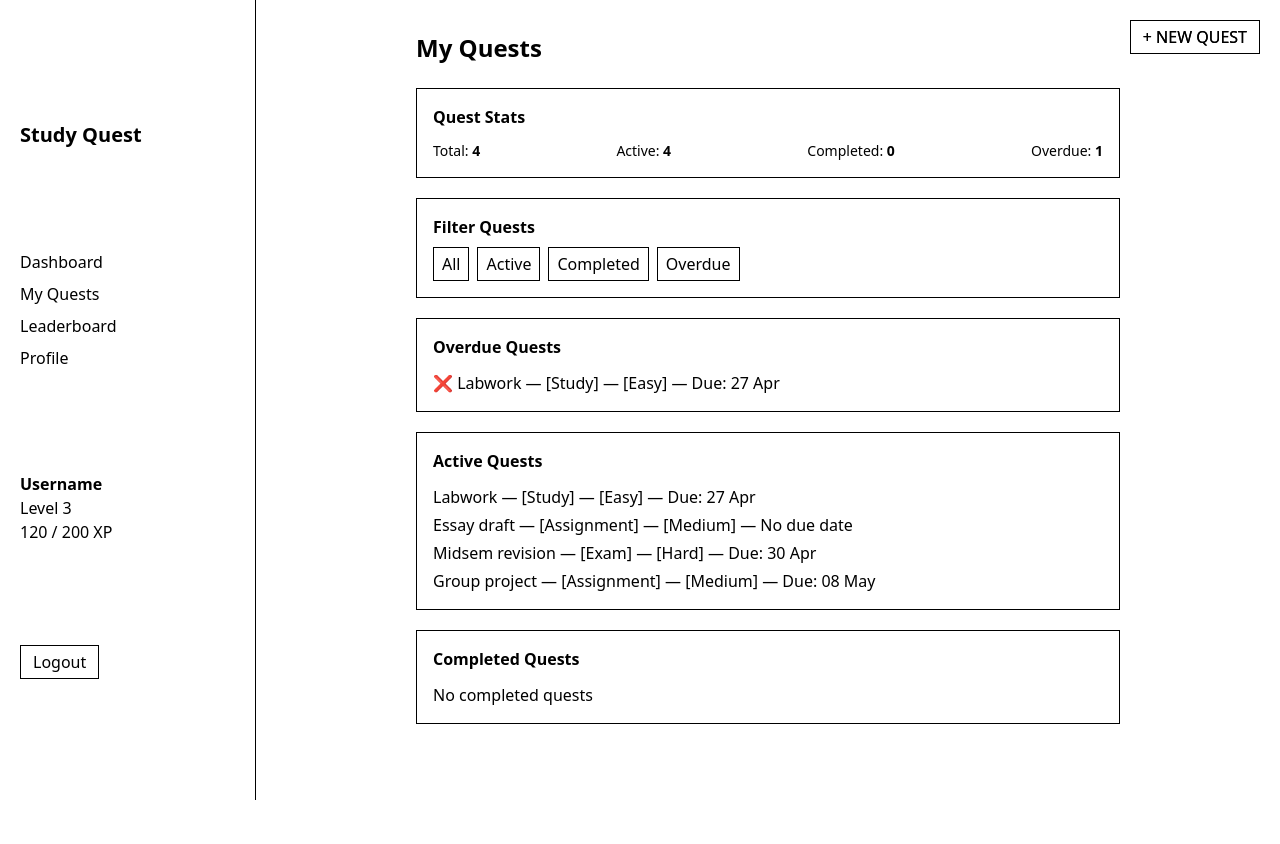
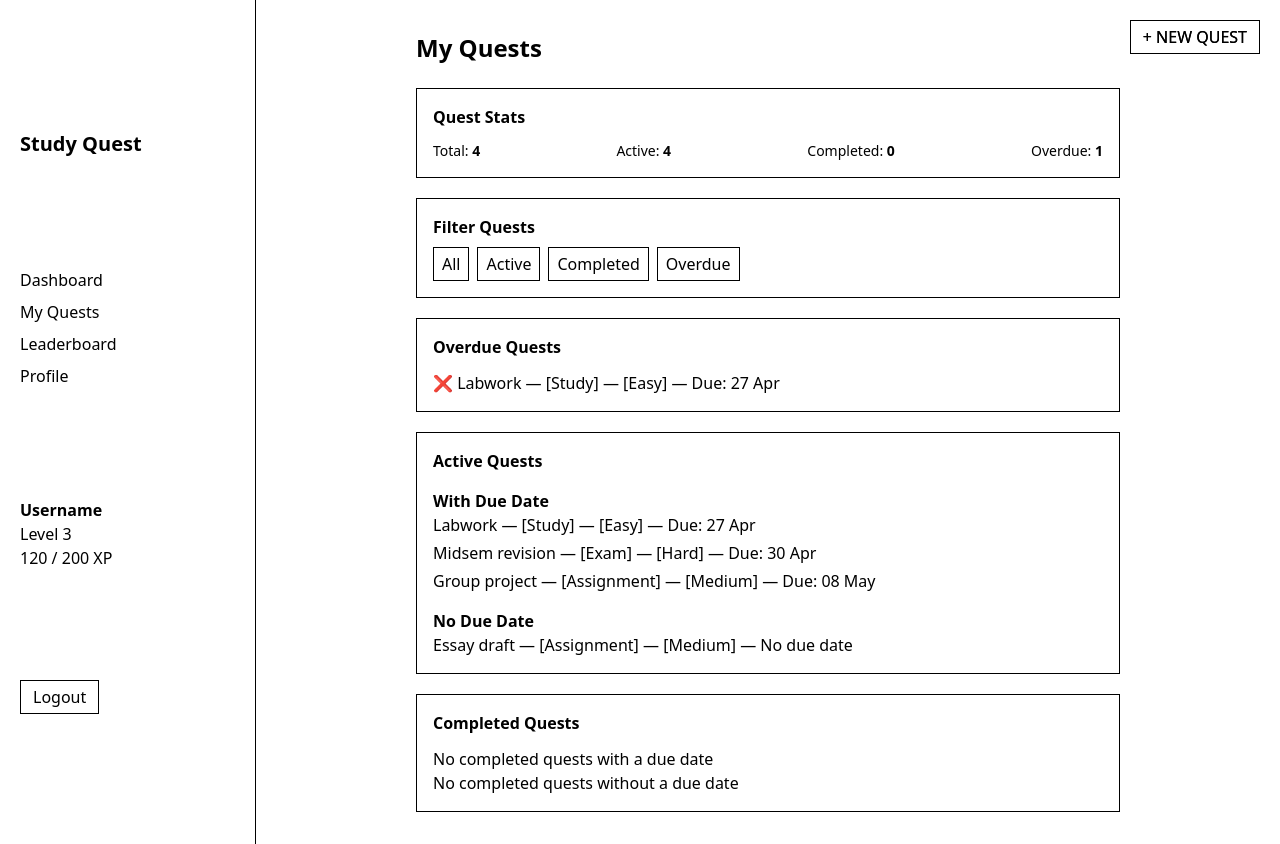
Before and after one commit to sjiang0/CITS3403-Group-Project, a Flask app: page /my-quests in a window 1280 px wide. Before the commit the page ends 800 px from the top, so only its background shows below. Run offline with Flask 3, Linux system fonts and the light colour scheme; some libraries are stand-ins or nearby versions.

Commit message:
change my quest. sort active and completed quests by due date (if any). also separate active quests into 'with due date' and 'no due date'. update backend logic in routes.py to pass quests sorted by due date (if any)

```diff
--- a/studyquest/app/routes.py
+++ b/studyquest/app/routes.py
@@ -1,39 +1,58 @@
 from app import app
 from flask import render_template
-
 from datetime import datetime
 
 ### TODO: remove/edit when DB is implemented
 from app.mock_data import mock_quests
 
-active_quests = [q for q in mock_quests if q.status == "In Progress"]  # TODO: replace with database query once DB is implemented
+active_quests = [q for q in mock_quests if q.status == "In Progress"]
 completed_quests = [q for q in mock_quests if q.status == "Completed"]
+
+# Sort quests by due_date (ascending)
+active_quests_with_due_date = sorted(
+    [q for q in active_quests if q.due_date], key=lambda x: x.due_date
+)
+completed_quests_with_due_date = sorted(
+    [q for q in completed_quests if q.due_date], key=lambda x: x.due_date
+)
+# Quests with no due date
+active_quests_no_due_date = [q for q in active_quests if not q.due_date]
+completed_quests_no_due_date = [q for q in completed_quests if not q.due_date]
+# Overdue quests (ensure due_date exists)
 overdue_quests = [
-    q for q in mock_quests # Make sure due_date is not None before comparing with the current date
-    if q.due_date and q.due_date.date() < datetime.now().date() and q.status != "Completed"
+    q for q in mock_quests if q.due_date and q.due_date.date() < datetime.now().date() and q.status != "Completed"
 ]
+overdue_quests_sorted = sorted(overdue_quests, key=lambda x: x.due_date)
 
+# Count quests
 total_quests = len(mock_quests)
 active_count = len(active_quests)
 completed_count = len(completed_quests)
 overdue_count = len(overdue_quests)
+
 ###
 
 @app.route("/")  # TODO: Change when login is properly implemented
 @app.route("/dashboard")
 def dashboard():
-    return render_template('dashboard.html', quests=active_quests)
+    return render_template(
+        'dashboard.html', quests=active_quests_with_due_date
+    )
 
 @app.route("/my-quests")
 def my_quests():
-    return render_template("my_quests.html",
-                           active_quests=active_quests,
-                           completed_quests=completed_quests,
-                           overdue_quests=overdue_quests,
-                           total_quests=total_quests,
-                           active_count=active_count,
-                           completed_count=completed_count,
-                           overdue_count=overdue_count)
+    return render_template(
+        "my_quests.html",
+        active_quests_with_due_date=active_quests_with_due_date,
+        active_quests_no_due_date=active_quests_no_due_date,
+        completed_quests_with_due_date=completed_quests_with_due_date,
+        completed_quests_no_due_date=completed_quests_no_due_date,
+        overdue_quests=overdue_quests_sorted,
+        total_quests=total_quests,
+        active_count=active_count,
+        completed_count=completed_count,
+        overdue_count=overdue_count
+    )
 
 @app.route("/create-quest")
 def create_quest():
--- a/studyquest/app/templates/my_quests.html
+++ b/studyquest/app/templates/my_quests.html
@@ -50,31 +50,59 @@
 <!-- ACTIVE QUESTS -->
 <section class="border border-black p-4 mb-5">
   <h3 class="font-bold mb-3">Active Quests</h3>
+
+  <!-- Active quests with due dates -->
+  {% if active_quests_with_due_date %}
+    <h4 class="font-semibold mt-4">With Due Date</h4>
     <ul class="space-y-1">
-    {% for quest in active_quests %}
-      <li>
-        {{ quest.title }} — [{{ quest.quest_type | capitalize }}] — [{{ quest.difficulty | capitalize }}]
-        {% if quest.due_date %}
-          — Due: {{ quest.due_date.strftime('%d %b') }}
-        {% else %}
-          — No due date
-        {% endif %}
-      </li>
-    {% else %}
-      <li>No active quests</li>
+      {% for quest in active_quests_with_due_date %}
+        <li>{{ quest.title }} — [{{ quest.quest_type | capitalize }}] — [{{ quest.difficulty | capitalize }}] — Due: {{ quest.due_date.strftime('%d %b') }}</li>
       {% endfor %}
     </ul>
+  {% else %}
+    <p>No active quests with a due date</p>
+  {% endif %}
+
+  <!-- Active quests with no due date -->
+  {% if active_quests_no_due_date %}
+    <h4 class="font-semibold mt-4">No Due Date</h4>
+    <ul class="space-y-1">
+      {% for quest in active_quests_no_due_date %}
+        <li>{{ quest.title }} — [{{ quest.quest_type | capitalize }}] — [{{ quest.difficulty | capitalize }}] — No due date</li>
+      {% endfor %}
+    </ul>
+  {% else %}
+    <p>No active quests without a due date</p>
+  {% endif %}
 </section>
+
 <!-- COMPLETED QUESTS -->
 <section class="border border-black p-4">
   <h3 class="font-bold mb-3">Completed Quests</h3>
+
+  <!-- Completed quests with due dates -->
+  {% if completed_quests_with_due_date %}
+    <h4 class="font-semibold mt-4">With Due Date</h4>
     <ul class="space-y-1">
-    {% for quest in completed_quests %}
-      <li>✅ {{ quest.title }} — [{{ quest.quest_type | capitalize }}] — [{{ quest.difficulty | capitalize }}]</li>
-    {% else %}
-      <li>No completed quests</li>
+      {% for quest in completed_quests_with_due_date %}
+        <li>✅ {{ quest.title }} — [{{ quest.quest_type | capitalize }}] — [{{ quest.difficulty | capitalize }}] — Due: {{ quest.due_date.strftime('%d %b') }}</li>
       {% endfor %}
     </ul>
+  {% else %}
+    <p>No completed quests with a due date</p>
+  {% endif %}
+
+  <!-- Completed quests with no due date -->
+  {% if completed_quests_no_due_date %}
+    <h4 class="font-semibold mt-4">No Due Date</h4>
+    <ul class="space-y-1">
+      {% for quest in completed_quests_no_due_date %}
+        <li>✅ {{ quest.title }} — [{{ quest.quest_type | capitalize }}] — [{{ quest.difficulty | capitalize }}] — No due date</li>
+      {% endfor %}
+    </ul>
+  {% else %}
+    <p>No completed quests without a due date</p>
+  {% endif %}
 </section>
 
 {% endblock %}
```
Lines whose indentation alone changed are shown as unchanged.
